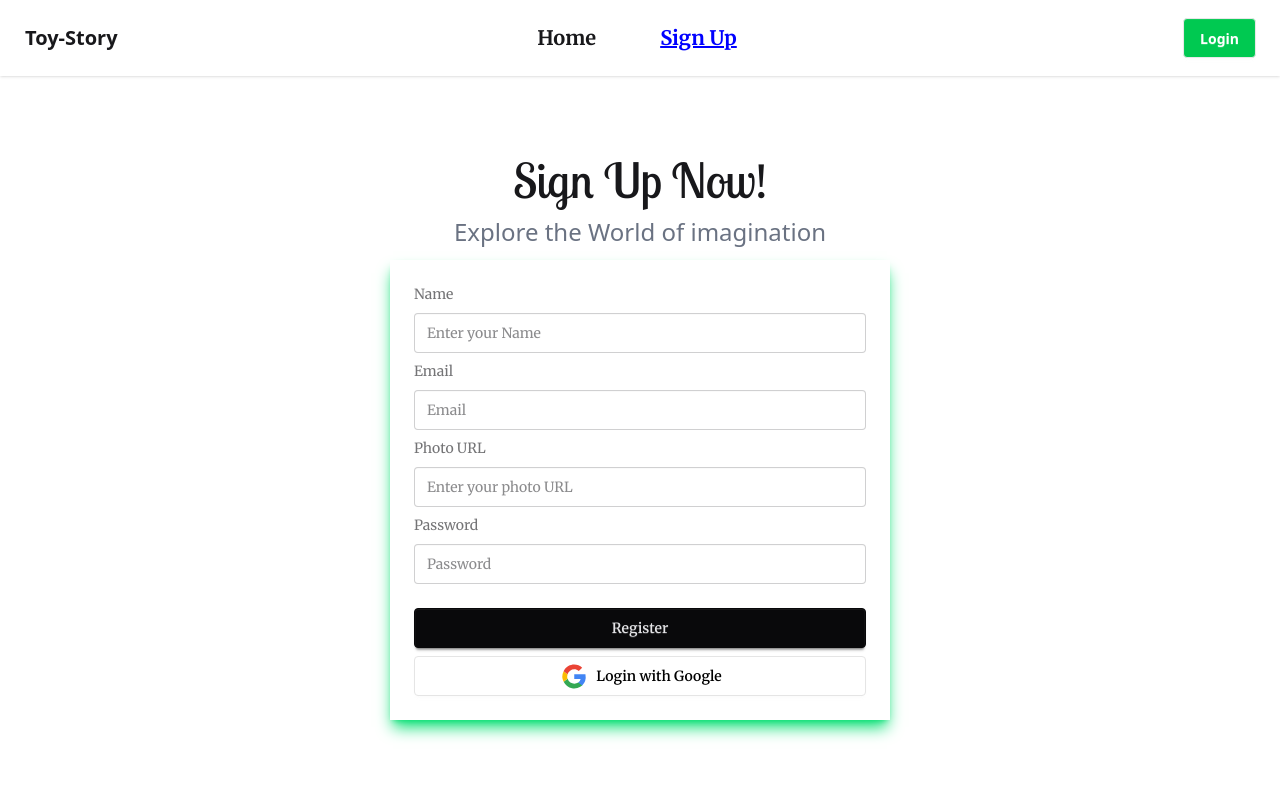
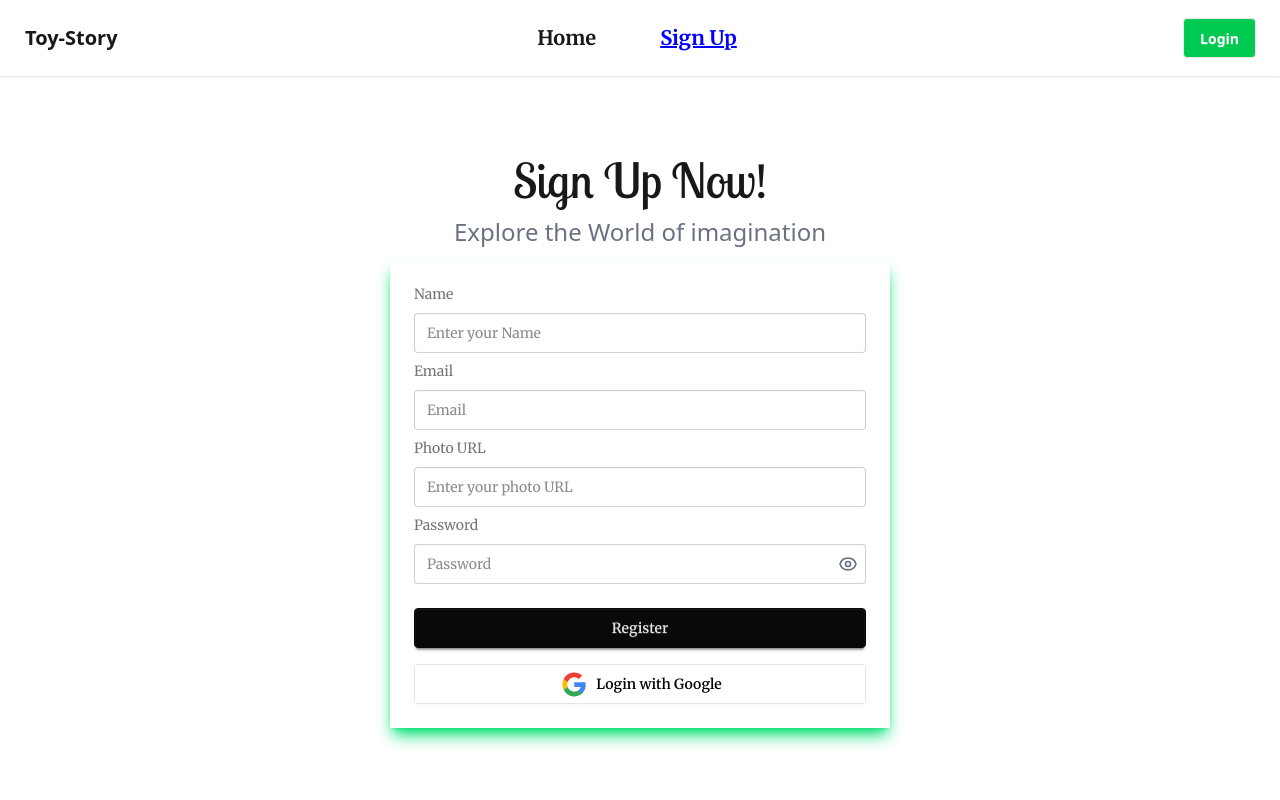
Before and after one commit to Atikur1997/toyShop, a React (Vite) app: page /registration in a window 1280 px wide. Shown: the top 800 px of the page. Built offline with nearby package versions, Linux system fonts and the light colour scheme; no server answers.

Commit message:
Error page is done

```diff
--- a/src/Components/Pages/ErrorPages/Error404.jsx
+++ b/src/Components/Pages/ErrorPages/Error404.jsx
@@ -1,10 +1,24 @@
 import React from 'react';
+import { NavLink } from 'react-router';
+import appnotFound from '../../../assets/App-Error.png'
+
 
 const Error404 = () => {
     return (
-        <div>
-            error 404!!!!!!!!!
-        </div>
+        <>
+            <div className="flex flex-col items-center justify-center min-h-screen bg-gray-100 text-gray-800 px-4">
+                <h1 className="text-9xl merriweather font-extrabold text-red-500 animate-pulse">404</h1>
+                <h2 className="text-4xl font-bold mt-4">Oops! Page Not Found</h2>
+                <img className='my-6' src={appnotFound} alt="" />
+                <NavLink
+                    to="/"
+                    className="mt-6 merriweather inline-block bg-blue-500 text-white px-6 py-3 rounded-lg shadow-lg hover:bg-green-600 transition-colors"
+                >
+                    Go Back Home
+                </NavLink>
+            </div>
+        </>
+
     );
 };
 
--- a/src/Components/Pages/Login/Login.jsx
+++ b/src/Components/Pages/Login/Login.jsx
@@ -7,6 +7,7 @@ const Login = () => {
     const { LogIn, googleSignIn, setUser } = useContext(AuthContext);
     const navigate = useNavigate();
     const [errorMsg, setErrorMsg] = useState("");
+    const [showPassword, setShowPassword] = useState(false); // New state for password visibility
 
     const handleGoogle = () => {
         googleSignIn()
@@ -31,7 +32,6 @@ const Login = () => {
         LogIn(email, password)
             .then(() => navigate('/'))
             .catch((error) => {
-                console.log(error.code);
                 let message = "";
 
                 if (
@@ -66,8 +66,32 @@ const Login = () => {
                         <div className="card-body max-w-[500px] mx-auto merriweather shadow-lg shadow-green-400 ">
                             <label className="label">Email</label>
                             <input type="email" className="input w-full" placeholder="Email" name='email' />
+
                             <label className="label">Password</label>
-                            <input type="password" className="input w-full" placeholder="Password" name='password' />
+                            <div className="relative">
+                                <input
+                                    type={showPassword ? 'text' : 'password'}
+                                    className="input w-full pr-10"
+                                    placeholder="Password"
+                                    name='password'
+                                />
+                                <button
+                                    type="button"
+                                    onClick={() => setShowPassword(!showPassword)}
+                                    className="absolute right-2 top-1/2 transform -translate-y-1/2 text-gray-500"
+                                >
+                                    {showPassword ? (
+                                        <svg xmlns="http://www.w3.org/2000/svg" className="h-5 w-5" fill="none" viewBox="0 0 24 24" stroke="currentColor">
+                                            <path strokeLinecap="round" strokeLinejoin="round" strokeWidth="2" d="M13.875 18.825A10.05 10.05 0 0112 19c-5 0-9-4-9-9a9.958 9.958 0 013.217-7.317M15 15l5 5m0 0l-5-5m5 5L5 5" />
+                                        </svg>
+                                    ) : (
+                                        <svg xmlns="http://www.w3.org/2000/svg" className="h-5 w-5" fill="none" viewBox="0 0 24 24" stroke="currentColor">
+                                            <path strokeLinecap="round" strokeLinejoin="round" strokeWidth="2" d="M15 12a3 3 0 11-6 0 3 3 0 016 0z" />
+                                            <path strokeLinecap="round" strokeLinejoin="round" strokeWidth="2" d="M2.458 12C3.732 7.943 7.523 5 12 5c4.477 0 8.268 2.943 9.542 7-1.274 4.057-5.065 7-9.542 7-4.477 0-8.268-2.943-9.542-7z" />
+                                        </svg>
+                                    )}
+                                </button>
+                            </div>
 
                             <div className='flex flex-col md:flex-row items-center justify-between pt-4'>
                                 <div><a className="link link-hover">Forgot password?</a></div>
--- a/src/Components/Registration/Registration.jsx
+++ b/src/Components/Registration/Registration.jsx
@@ -1,4 +1,4 @@
-import React, { useContext } from 'react';
+import React, { useContext, useState } from 'react';
 import { AuthContext } from '../../Provider/AuthProvider';
 import { updateProfile } from 'firebase/auth';
 import { useNavigate } from 'react-router';
@@ -6,6 +6,7 @@ import { useNavigate } from 'react-router';
 const Registration = () => {
     const { createUser, setUser, googleSignIn } = useContext(AuthContext);
     const navigate = useNavigate();
+    const [showPassword, setShowPassword] = useState(false);
 
     const handleGoogle = () => {
         googleSignIn()
@@ -17,7 +18,8 @@ const Registration = () => {
             .catch((error) => {
                 console.log(error.message);
             });
-    }
+    };
+
     const handleRegister = (event) => {
         event.preventDefault();
         const form = event.target;
@@ -33,7 +35,6 @@ const Registration = () => {
                     displayName: name,
                     photoURL: photoURL,
                 }).then(() => {
-
                     setUser({ ...user, displayName: name });
                 });
             })
@@ -44,8 +45,6 @@ const Registration = () => {
                 console.log(error.message);
             });
     };
-
-
 
     return (
         <div className="py-20">
@@ -73,6 +72,7 @@ const Registration = () => {
                             name="email"
                             required
                         />
+
                         <label className="label">Photo URL</label>
                         <input
                             type="url"
@@ -83,18 +83,36 @@ const Registration = () => {
                         />
 
                         <label className="label">Password</label>
-                        <input
-                            type="password"
-                            className="input w-full"
-                            placeholder="Password"
-                            name="password"
-                            required
-                        />
+                        <div className="relative">
+                            <input
+                                type={showPassword ? 'text' : 'password'}
+                                className="input w-full pr-10"
+                                placeholder="Password"
+                                name="password"
+                                required
+                            />
+                            <button
+                                type="button"
+                                onClick={() => setShowPassword(!showPassword)}
+                                className="absolute right-2 top-1/2 transform -translate-y-1/2 text-gray-500"
+                            >
+                                {showPassword ? (
+                                    <svg xmlns="http://www.w3.org/2000/svg" className="h-5 w-5" fill="none" viewBox="0 0 24 24" stroke="currentColor">
+                                        <path strokeLinecap="round" strokeLinejoin="round" strokeWidth="2" d="M13.875 18.825A10.05 10.05 0 0112 19c-5 0-9-4-9-9a9.958 9.958 0 013.217-7.317M15 15l5 5m0 0l-5-5m5 5L5 5" />
+                                    </svg>
+                                ) : (
+                                    <svg xmlns="http://www.w3.org/2000/svg" className="h-5 w-5" fill="none" viewBox="0 0 24 24" stroke="currentColor">
+                                        <path strokeLinecap="round" strokeLinejoin="round" strokeWidth="2" d="M15 12a3 3 0 11-6 0 3 3 0 016 0z" />
+                                        <path strokeLinecap="round" strokeLinejoin="round" strokeWidth="2" d="M2.458 12C3.732 7.943 7.523 5 12 5c4.477 0 8.268 2.943 9.542 7-1.274 4.057-5.065 7-9.542 7-4.477 0-8.268-2.943-9.542-7z" />
+                                    </svg>
+                                )}
+                            </button>
+                        </div>
 
                         <button className="btn btn-neutral mt-4 hover:bg-green-500 hover:border-0">
                             Register
                         </button>
-                        <button onClick={handleGoogle} className="btn bg-white text-black border-[#e5e5e5] hover:bg-green-500">
+                        <button onClick={handleGoogle} className="btn bg-white text-black border-[#e5e5e5] hover:bg-green-500 mt-2">
                             <svg aria-label="Google logo" width="32" height="45" xmlns="http://www.w3.org/2000/svg" viewBox="0 0 512 512"><g><path d="m0 0H512V512H0" fill="#fff"></path><path fill="#34a853" d="M153 292c30 82 118 95 171 60h62v48A192 192 0 0190 341"></path><path fill="#4285f4" d="m386 400a140 175 0 0053-179H260v74h102q-7 37-38 57"></path><path fill="#fbbc02" d="m90 341a208 200 0 010-171l63 49q-12 37 0 73"></path><path fill="#ea4335" d="m153 219c22-69 116-109 179-50l55-54c-78-75-230-72-297 55 "></path></g></svg>
                             Login with Google
                         </button>
```
Also changed, not shown: src/assets/App-Error.png (added).
